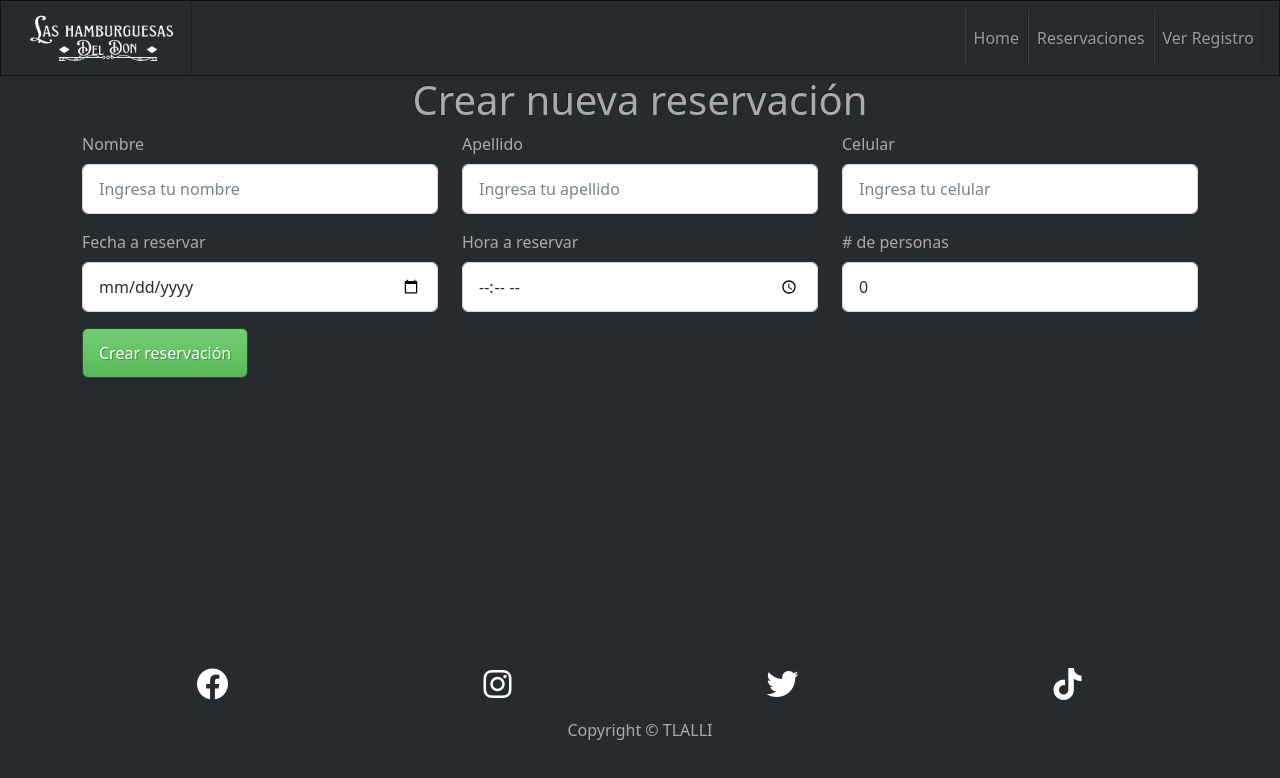
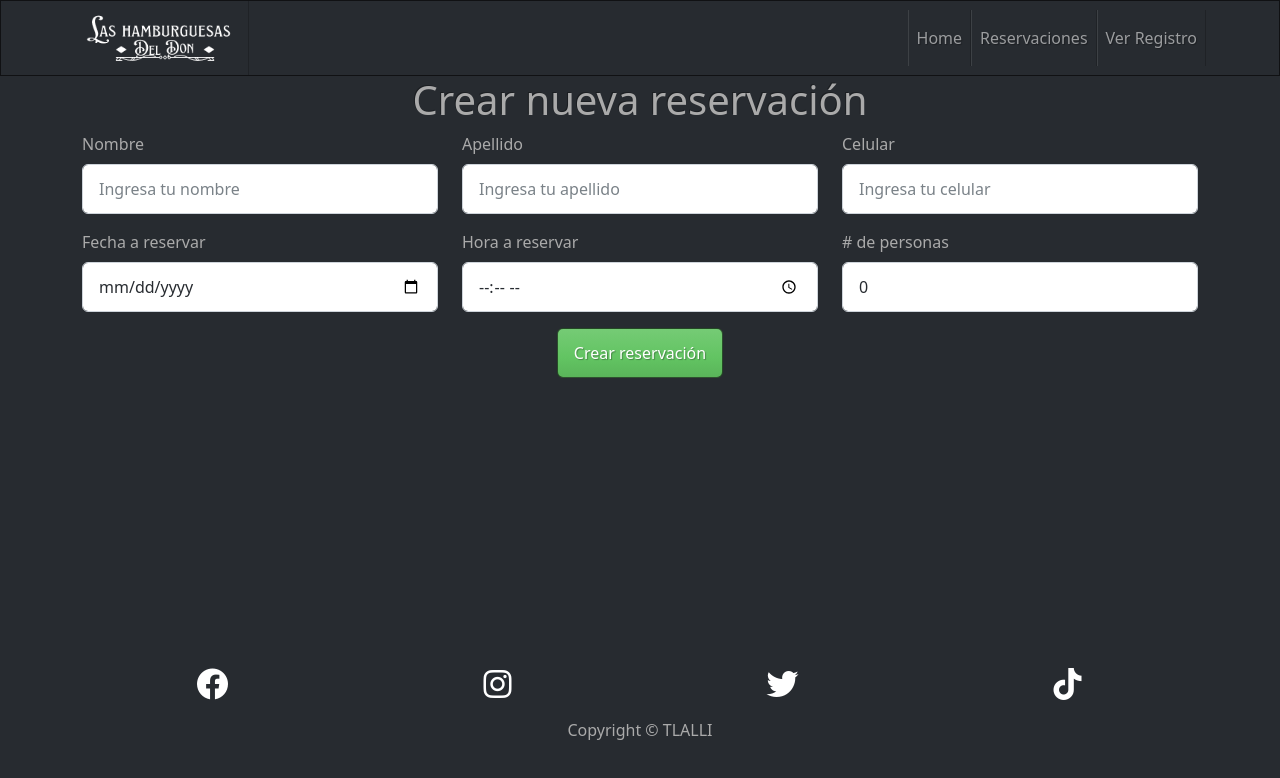
Before and after one commit to arrrriaga/Restaurante-app, a React (Create React App) app: page /reservar in a window 1280 px wide. Shown: the top 778 px of the page. Built offline with nearby package versions, Linux system fonts and the light colour scheme.

Commit message:
Falta crear menú y contraseña para admin

```diff
--- a/src/components/Navbar.js
+++ b/src/components/Navbar.js
@@ -17,7 +17,7 @@ function NavbarComponent() {
         expand={expand}
         className="NAV"
       >
-        <Container fluid>
+        <Container>
           <Navbar.Brand href="/">
             <img src={LOGO} alt="TLALLI" height={50}></img>
           </Navbar.Brand>
--- a/src/pages/HacerReservaPage.js
+++ b/src/pages/HacerReservaPage.js
@@ -1,12 +1,5 @@
 import React, { useState } from "react";
-import {
-  Button,
-  ButtonGroup,
-  Col,
-  Container,
-  Form,
-  Row,
-} from "react-bootstrap";
+import { Button, Col, Container, Form, Row } from "react-bootstrap";
 import { collection, addDoc } from "firebase/firestore";
 import { db } from "../firebase/firebase";
 import Swal from "sweetalert2";
@@ -26,7 +19,7 @@ const HacerReservaPage = () => {
     addDoc(coleccionReservas, form);
     Swal.fire(
       "¡Estamos muy emocioados por recibirte!",
-      "¡Reservación creada con éxito!",
+      "¡Reservación creada con éxito a reserva de disponibilidad! Te contactaremos a tu teléfono en caso no haya espacios disponibles.",
       "success"
     );
     event.target.reset();
@@ -125,11 +118,13 @@ const HacerReservaPage = () => {
                 </Col>
               </Row>
 
-              <ButtonGroup aria-label="Basic example">
-                <Button variant="success" onClick={crearReserva}>
-                  Crear reservación
-                </Button>
-              </ButtonGroup>
+              <Row>
+                <Col className=" d-flex align-items-center justify-content-center">
+                  <Button variant="success" onClick={crearReserva}>
+                    Crear reservación
+                  </Button>
+                </Col>
+              </Row>
             </Form>
           </Container>
         </article>
--- a/src/pages/VerReservasPage.js
+++ b/src/pages/VerReservasPage.js
@@ -7,15 +7,7 @@ import {
   updateDoc,
 } from "firebase/firestore";
 import React, { useEffect, useState } from "react";
-import {
-  Button,
-  ButtonGroup,
-  Col,
-  Container,
-  Form,
-  Row,
-  Table,
-} from "react-bootstrap";
+import { Button, Col, Container, Form, Row, Table } from "react-bootstrap";
 import Swal from "sweetalert2";
 import { db } from "../firebase/firebase";
 
@@ -172,17 +164,19 @@ const VerReservasPage = () => {
                 </Col>
               </Row>
 
-              <ButtonGroup aria-label="Basic example">
-                <Button variant="success" onClick={crearReserva}>
-                  Crear reservación
-                </Button>
-              </ButtonGroup>
+              <Row>
+                <Col className=" d-flex align-items-center justify-content-center">
+                  <Button variant="success" onClick={crearReserva}>
+                    Crear reservación
+                  </Button>
+                </Col>
+              </Row>
             </Form>
           </Container>
         </article>
       </section>
       <section>
-        <article>
+        <article className="text-center mt-3">
           <h1>A continuación se observan las reservaciones creadas</h1>
           <Table striped bordered hover>
             <thead className="text-center">
```
